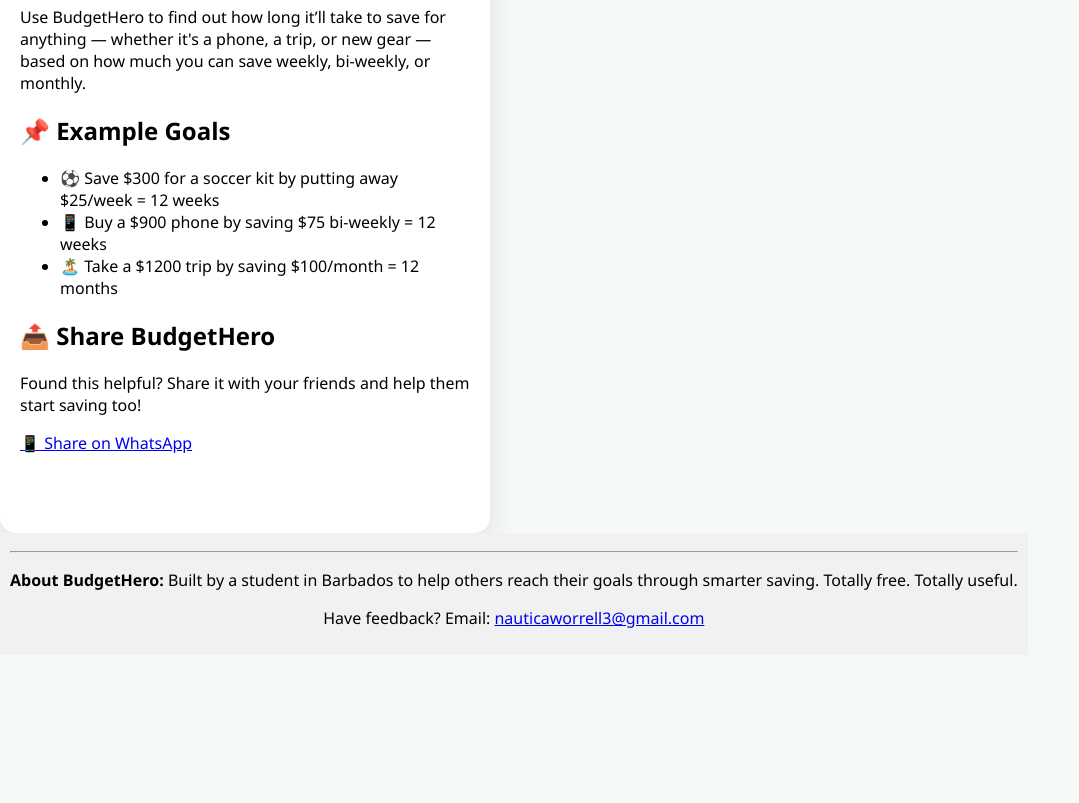
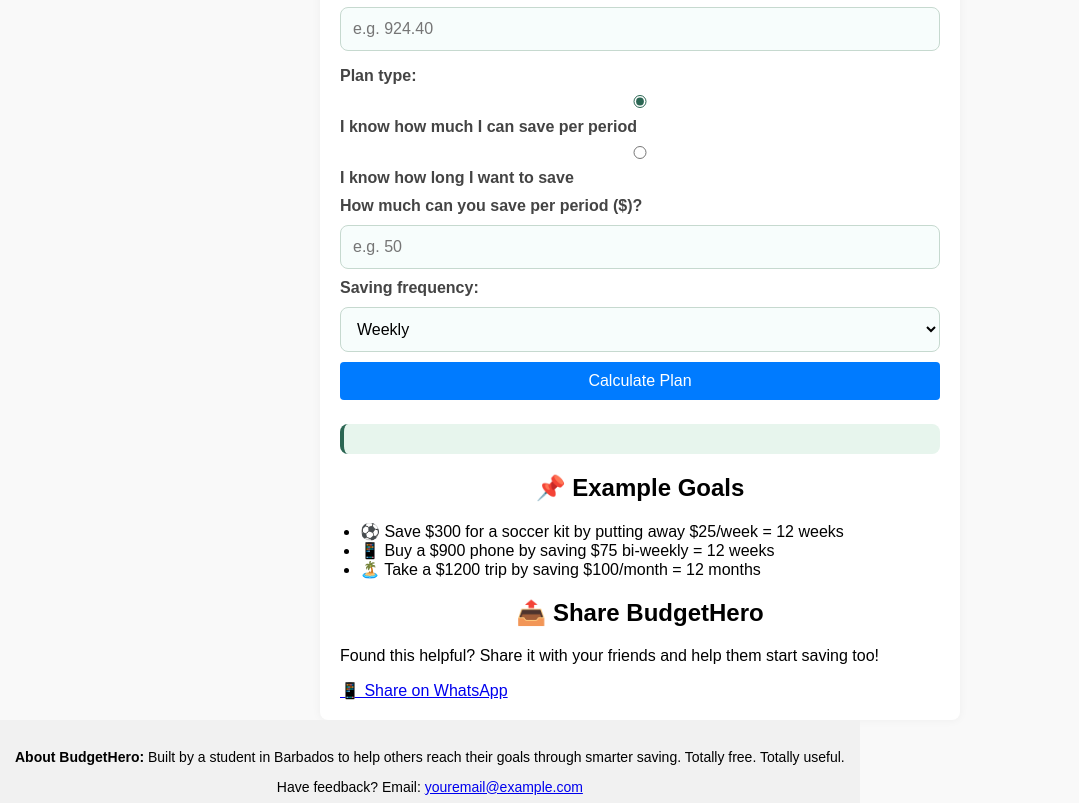
Before and after one commit to Nkubby/BudgetHero, a plain HTML site: page index.html in a window 1280 px wide. Shown: the part 185-988 px from the top of the page, without its empty margins (0-1079 px from the left). Before the commit the page ends 840 px from the top, so only its background shows below. Drawn offline with Linux system fonts and the light colour scheme.

Commit message:
Update index.html

```diff
--- a/index.html
+++ b/index.html
@@ -19,28 +19,111 @@
       flex-direction: column;
       min-height: 100vh;
       margin: 0;
+      font-family: sans-serif;
+      background-color: #f9f9f9;
     }
 
     .container {
       flex: 1;
+      max-width: 600px;
+      margin: auto;
       padding: 20px;
+      background-color: #ffffff;
+      box-shadow: 0 0 10px rgba(0,0,0,0.05);
+      border-radius: 8px;
+    }
+
+    h1, h2 {
+      text-align: center;
+    }
+
+    label, input, select, button {
+      display: block;
+      width: 100%;
+      margin: 10px 0;
+      font-size: 16px;
+    }
+
+    button {
+      background-color: #007bff;
+      color: white;
+      border: none;
+      padding: 10px;
+      border-radius: 4px;
+      cursor: pointer;
+    }
+
+    button:hover {
+      background-color: #0056b3;
+    }
+
+    .radio-group {
+      margin-top: 15px;
+    }
+
+    .radio-option {
+      display: block;
+      margin: 5px 0;
+    }
+
+    ul {
+      padding-left: 20px;
     }
 
     footer {
       background-color: #f1f1f1;
-      padding: 10px;
+      padding: 15px;
       text-align: center;
+      font-size: 14px;
     }
   </style>
 </head>
 
 <body>
   <div class="container">
-    <!-- Your existing content goes here -->
     <h1>🎯 BudgetHero – Your Savings Goal Calculator</h1>
     <p>Use BudgetHero to find out how long it’ll take to save for anything — whether it's a phone, a trip, or new gear — based on how much you can save weekly, bi-weekly, or monthly.</p>
 
-    <!-- ... rest of your calculator form ... -->
+    <label for="goal">What are you saving for?</label>
+    <input type="text" id="goal" placeholder="e.g. New iPad, Trip to Miami" />
+
+    <label for="amount">Total amount needed ($):</label>
+    <input type="number" id="amount" placeholder="e.g. 924.40" />
+
+    <div class="radio-group">
+      <p class="group-title">Plan type:</p>
+
+      <label class="radio-option">
+        <input type="radio" name="planType" value="weekly" id="weeklyOption" checked />
+        <span>I know how much I can save per period</span>
+      </label>
+
+      <label class="radio-option">
+        <input type="radio" name="planType" value="timeframe" id="timeframeOption" />
+        <span>I know how long I want to save</span>
+      </label>
+    </div>
+
+    <div id="weeklyInput">
+      <label for="weekly">How much can you save per period ($)?</label>
+      <input type="number" id="weekly" placeholder="e.g. 50" />
+    </div>
+
+    <div id="timeframeInput" style="display: none;">
+      <label for="weeks">How many periods do you want to save?</label>
+      <input type="number" id="weeks" placeholder="e.g. 8" />
+    </div>
+
+    <label for="frequency">Saving frequency:</label>
+    <select id="frequency">
+      <option value="weekly">Weekly</option>
+      <option value="biweekly">Bi-Weekly</option>
+      <option value="monthly">Monthly</option>
+    </select>
+
+    <button onclick="calculatePlan()">Calculate Plan</button>
+
+    <div id="result"></div>
 
     <h2>📌 Example Goals</h2>
     <ul>
@@ -55,11 +138,51 @@
   </div>
 
   <footer>
-    <hr />
     <p><strong>About BudgetHero:</strong> Built by a student in Barbados to help others reach their goals through smarter saving. Totally free. Totally useful.</p>
-    <p>Have feedback? Email: <a href="mailto:youremail@example.com">nauticaworrell3@gmail.com</a></p>
+    <p>Have feedback? Email: <a href="mailto:youremail@example.com">youremail@example.com</a></p>
   </footer>
 
-  <script src="script.js"></script>
+  <script>
+    // Ensure calculator still works
+    const weeklyOption = document.getElementById('weeklyOption');
+    const timeframeOption = document.getElementById('timeframeOption');
+    const weeklyInput = document.getElementById('weeklyInput');
+    const timeframeInput = document.getElementById('timeframeInput');
+
+    weeklyOption.addEventListener('change', () => {
+      weeklyInput.style.display = 'block';
+      timeframeInput.style.display = 'none';
+    });
+
+    timeframeOption.addEventListener('change', () => {
+      weeklyInput.style.display = 'none';
+      timeframeInput.style.display = 'block';
+    });
+
+    function calculatePlan() {
+      const amount = parseFloat(document.getElementById("amount").value);
+      const frequency = document.getElementById("frequency").value;
+      const result = document.getElementById("result");
+      const goal = document.getElementById("goal").value;
+
+      if (weeklyOption.checked) {
+        const savePerPeriod = parseFloat(document.getElementById("weekly").value);
+        if (!amount || !savePerPeriod) {
+          result.innerHTML = "Please enter both amount and how much you can save.";
+          return;
+        }
+        const periods = Math.ceil(amount / savePerPeriod);
+        result.innerHTML = `You’ll reach your goal "${goal}" in <strong>${periods}</strong> ${frequency}(s) by saving $${savePerPeriod} each time.`;
+      } else {
+        const periods = parseInt(document.getElementById("weeks").value);
+        if (!amount || !periods) {
+          result.innerHTML = "Please enter both amount and number of periods.";
+          return;
+        }
+        const savePerPeriod = (amount / periods).toFixed(2);
+        result.innerHTML = `You need to save <strong>$${savePerPeriod}</strong> per ${frequency} to reach "${goal}" in ${periods} ${frequency}(s).`;
+      }
+    }
+  </script>
 </body>
 </html>
```
